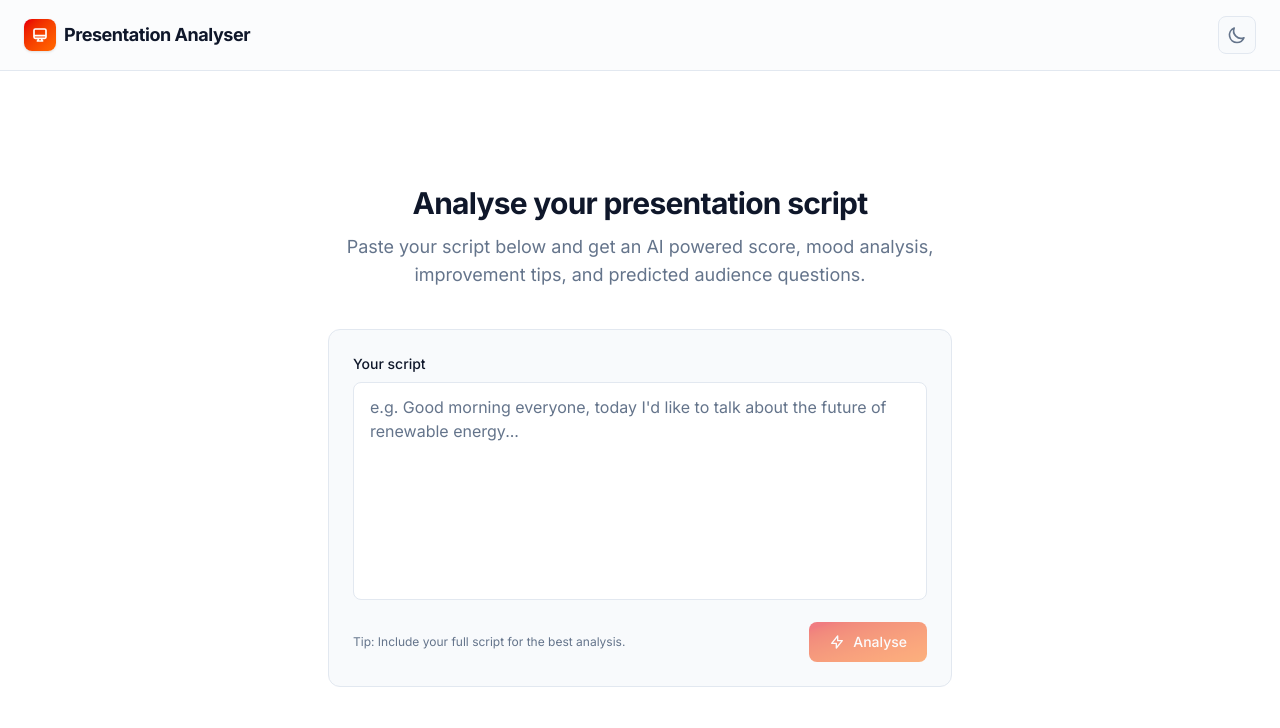
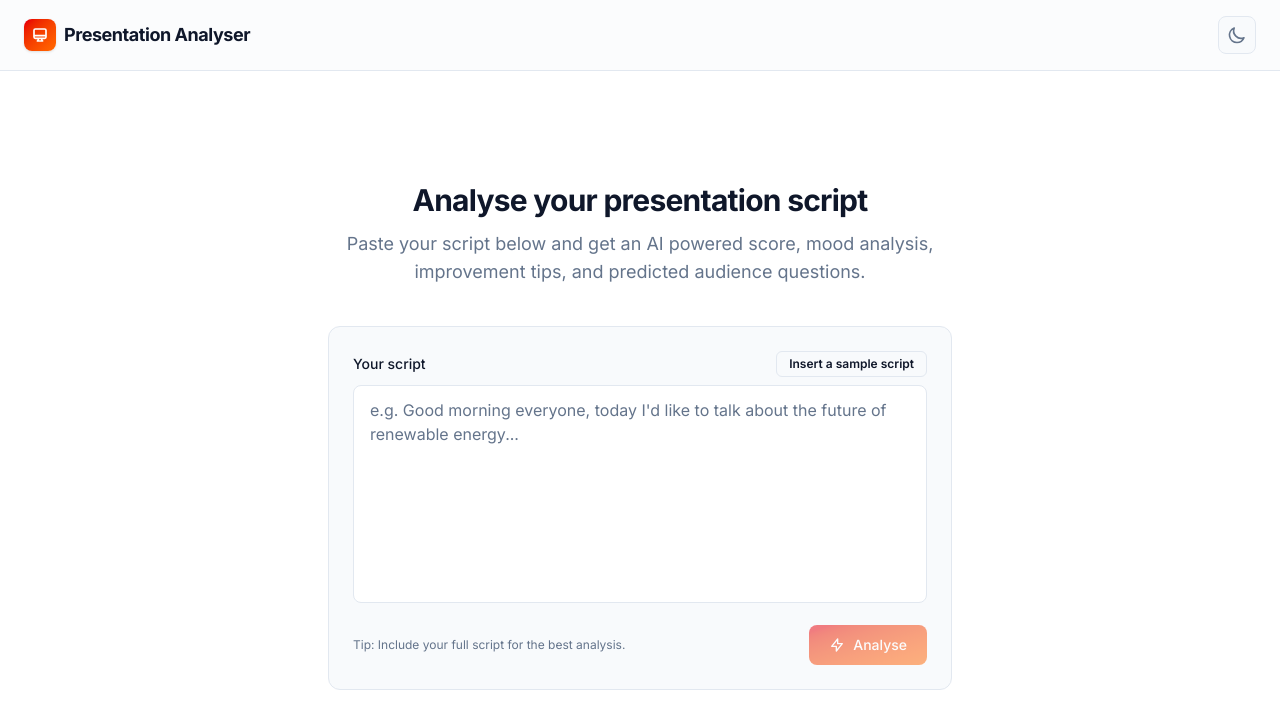
Before and after one commit to Gladnx/ai-presentation-analyser, a Next.js app: page / in a window 1280 px wide. Shown: the top 728 px of the page. Built offline with nearby package versions, Linux system fonts and the light colour scheme.

Commit message:
added an button to insert an sample script

```diff
--- a/src/components/ScriptInput.tsx
+++ b/src/components/ScriptInput.tsx
@@ -17,6 +17,12 @@ export default function ScriptInput() {
     router.push("/analyse");
   };
 
+  const handleSampleScript = () => {
+    setScript(
+      "Good morning everyone. Today, I'd like to share our vision for the future of AI. We believe that artificial intelligence shouldn't just be about automation; it should be about augmentation. Imagine a world where your tools don't just follow instructions, but actually understand your intent. By focusing on human-centric design, we can create systems that empower creativity rather than replacing it. I'm excited to show you what we've been building and how it will transform your daily workflow. Thank you for being here."
+    );
+  };
+
   return (
     <main className="flex-1 mx-auto max-w-2xl px-6 py-8 flex flex-col justify-center">
       <div className="text-center mb-10">
@@ -30,12 +36,20 @@ export default function ScriptInput() {
       </div>
 
       <div className="rounded-xl border border-border bg-surface p-6">
-        <label
-          htmlFor="script-input"
-          className="block text-sm font-medium text-text mb-2"
-        >
-          Your script
-        </label>
+        <div className="flex items-center justify-between mb-2">
+          <label
+            htmlFor="script-input"
+            className="block text-sm font-medium text-text"
+          >
+            Your script
+          </label>
+          <button
+            onClick={handleSampleScript}
+            className="text-xs font-semibold py-1 px-3 rounded-md bg-secondary text-secondary-foreground border border-border hover:bg-border transition-colors cursor-pointer"
+          >
+            Insert a sample script
+          </button>
+        </div>
         <textarea
           id="script-input"
           value={script}
```
